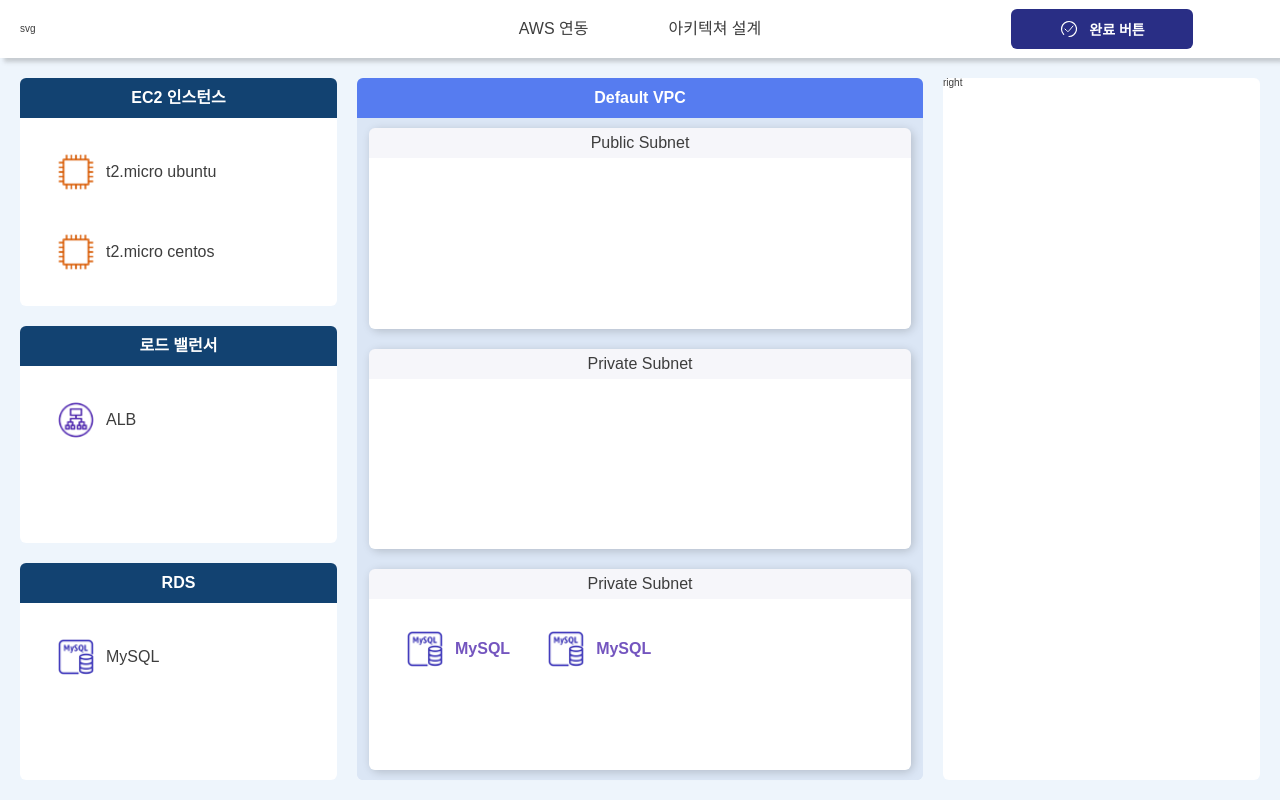
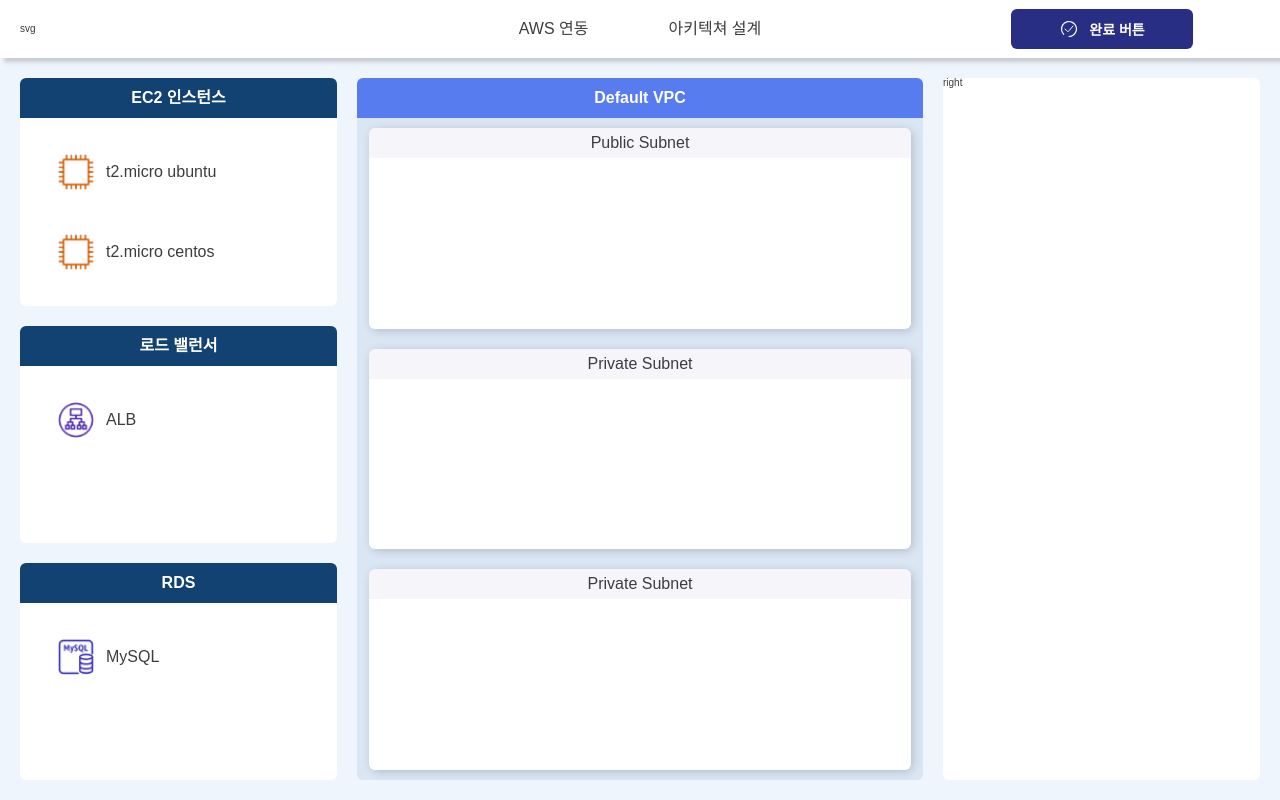
Before and after one commit to Fightim/client-gui, a React (Vite) app: page /cause in a window 1280 px wide. Built offline with nearby package versions, Linux system fonts and the light colour scheme; a web font is replaced by a local one.

Commit message:
[ refactor ] private subnet with rds

```diff
--- a/src/screen/cause/VPCSection.tsx
+++ b/src/screen/cause/VPCSection.tsx
@@ -1,14 +1,8 @@
 import styled from "styled-components";
 
-import useALB from "../../service/hooks/instanceContext/useALB";
-import usePublicCentos from "../../service/hooks/instanceContext/usePublicCentos";
-import usePublicUbuntu from "../../service/hooks/instanceContext/usePublicUbuntu";
-import useDrag from "../../service/hooks/useDrag";
-import { instanceIconType } from "../../store/types/instanceIcon.d";
 import Style from "./@styled/instanceBox";
-import St from "./@styled/vpc";
-import DroppedInstanceIcon from "./instanceIcon/DroppedInstanceIcon";
 import PrivateSubnetInstance from "./vpc/PrivateSubnetInstance";
+import PrivateSubnetRDS from "./vpc/PrivateSubnetRDS";
 import PublicSubnet from "./vpc/PublicSubnet";
 
 export default function VPCSection() {
@@ -18,13 +12,7 @@
       <StVPCContainerBody>
         <PublicSubnet />
         <PrivateSubnetInstance />
-        <St.VPCBox>
-          <St.VPCBoxTitle>Private Subnet</St.VPCBoxTitle>
-          <St.VPCBoxBody>
-            <DroppedInstanceIcon type={instanceIconType.MySQL} />
-            <DroppedInstanceIcon type={instanceIconType.MySQL} />
-          </St.VPCBoxBody>
-        </St.VPCBox>
+        <PrivateSubnetRDS />
       </StVPCContainerBody>
     </StVPCSection>
   );
--- a/src/screen/cause/vpc/PrivateSubnetInstance.tsx
+++ b/src/screen/cause/vpc/PrivateSubnetInstance.tsx
@@ -1,4 +1,3 @@
-import useALB from "../../../service/hooks/instanceContext/useALB";
 import usePublicCentos from "../../../service/hooks/instanceContext/usePublicCentos";
 import usePublicUbuntu from "../../../service/hooks/instanceContext/usePublicUbuntu";
 import useDrag from "../../../service/hooks/useDrag";
@@ -8,8 +7,8 @@
 
 export default function PrivateSubnetInstance() {
   const { dragRef } = useDrag();
-  const { publicUbuntuInstances, addPublicUbuntuInstances, removePublicUbuntuInstances } = usePublicUbuntu();
-  const { publicCentosInstances, addPublicCentosInstances, removePublicCentosInstances } = usePublicCentos();
+  const { publicUbuntuInstances, addPublicUbuntuInstances } = usePublicUbuntu();
+  const { publicCentosInstances, addPublicCentosInstances } = usePublicCentos();
 
   function onDrop() {
     switch (dragRef.current) {
--- /dev/null
+++ b/src/screen/cause/vpc/PrivateSubnetRDS.tsx
@@ -0,0 +1,31 @@
+import useMySQL from "../../../service/hooks/instanceContext/useMySQL";
+import useDrag from "../../../service/hooks/useDrag";
+import { instanceIconType } from "../../../store/types/instanceIcon.d";
+import St from "../@styled/vpc";
+import DroppedInstanceIcon from "../instanceIcon/DroppedInstanceIcon";
+
+export default function PrivateSubnetRDS() {
+  const { dragRef } = useDrag();
+  const { instances, addInstance } = useMySQL();
+
+  function onDrop() {
+    switch (dragRef.current) {
+      case instanceIconType.MySQL:
+        addInstance("" + Math.random());
+        break;
+      default:
+        break;
+    }
+  }
+
+  return (
+    <St.VPCBox onDragOver={(e) => e.preventDefault()} onDrop={onDrop}>
+      <St.VPCBoxTitle>Private Subnet</St.VPCBoxTitle>
+      <St.VPCBoxBody>
+        {[...instances].map((instance, i) => (
+          <DroppedInstanceIcon key={i} type={instanceIconType.MySQL} />
+        ))}
+      </St.VPCBoxBody>
+    </St.VPCBox>
+  );
+}
--- a/src/screen/cause/vpc/PublicSubnet.tsx
+++ b/src/screen/cause/vpc/PublicSubnet.tsx
@@ -8,9 +8,9 @@
 
 export default function PublicSubnet() {
   const { dragRef } = useDrag();
-  const { publicUbuntuInstances, addPublicUbuntuInstances, removePublicUbuntuInstances } = usePublicUbuntu();
-  const { publicCentosInstances, addPublicCentosInstances, removePublicCentosInstances } = usePublicCentos();
-  const { instances: ALBInstances, addInstance: addALBInstance, removeInstance: removeALBInstance } = useALB();
+  const { publicUbuntuInstances, addPublicUbuntuInstances } = usePublicUbuntu();
+  const { publicCentosInstances, addPublicCentosInstances } = usePublicCentos();
+  const { instances: ALBInstances, addInstance: addALBInstance } = useALB();
 
   function onDrop() {
     switch (dragRef.current) {
```
